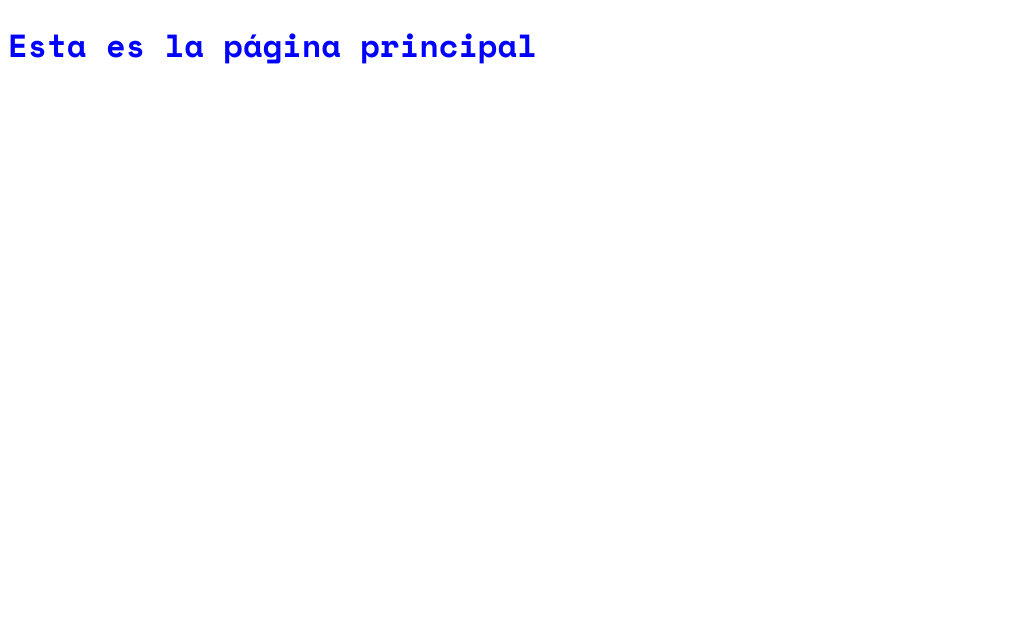
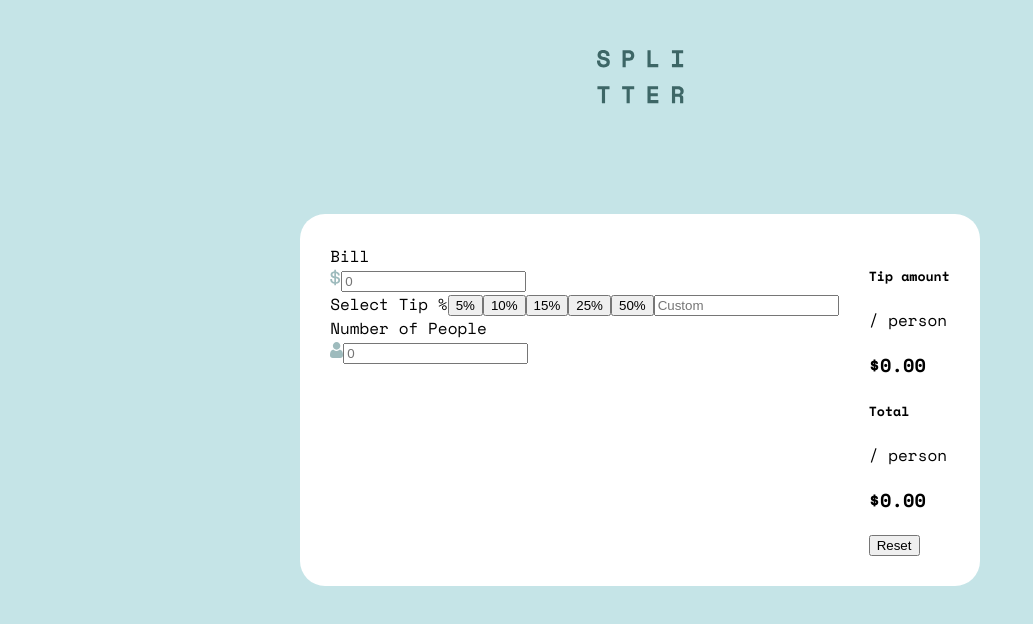
Before and after one commit to Ulise22/tip-calculator, a React (Vite) app: page / in a window 1280 px wide. Shown: the top 624 px of the page, without its empty margins (0-1033 px from the left). Built offline with nearby package versions, Linux system fonts and the light colour scheme.

Commit message:
started to work with the styles

```diff
--- a/src/App.tsx
+++ b/src/App.tsx
@@ -1,10 +1,64 @@
 import React from 'react'
 import './stylesheets/styles.css'
+import logo from './assets/logo.svg'
+import dollar from './assets/icon-dollar.svg'
+import person from './assets/icon-person.svg'
 
 export default function App () {
     return(
-        <main>
-            <h1>Esta es la página principal</h1>
+        <main className='container'>
+            <img className='logo' src={logo} alt='Splitter' />
+
+            <div className='calc'>
+                <section>
+                    <form>
+                        <article>
+                            <label>Bill</label>
+                            <div>
+                                <img src={dollar} alt='dollar $' />
+                                <input type='number' placeholder='0' />
+                            </div>
+                        </article>
+
+                        <article>
+                            <label>Select Tip %</label>
+                            <button>5%</button>
+                            <button>10%</button>
+                            <button>15%</button>
+                            <button>25%</button>
+                            <button>50%</button>
+                            <input type='number' placeholder='Custom' />
+                        </article>
+
+                        <article>
+                            <label>Number of People</label>
+                            <div>
+                                <img src={person} alt='person icon' />
+                                <input type='number' placeholder='0' />
+                            </div>
+                        </article>
+                    </form>
+                </section>
+                <section>
+                    <div>
+                        <article>
+                            <div>
+                                <h5>Tip amount</h5>
+                                <p>/ person</p>
+                            </div>
+                            <h1>$0.00</h1>
+                        </article>
+                        <article>
+                            <div>
+                                <h5>Total</h5>
+                                <p>/ person</p>
+                            </div>
+                            <h1>$0.00</h1>
+                        </article>
+                    </div>
+                    <button>Reset</button>
+                </section>
+            </div>
         </main>
     )
 }
--- a/src/sass/styles.scss
+++ b/src/sass/styles.scss
@@ -1,9 +1,29 @@
+@use 'variables';
 @import url('https://fonts.googleapis.com/css2?family=Space+Mono:wght@400;700&display=swap');
 
 body {
     font-family: 'Space Mono', monospace;
+    padding: 0;
+    margin: 0;
 }
 
-h1 {
-    color: blue;
+.logo {
+    position: absolute;
+    top: 50px;
 }
+
+.container {
+    background-color: variables.$ligthGrayishCyan;
+    height: 100vh;
+    display: flex;
+    justify-content: center;
+    align-items: center;
+}
+
+.calc {
+    background-color: variables.$white;
+    padding: 30px;
+    border-radius: 25px;
+    display: flex;
+    gap: 30px;
+}
--- a/src/stylesheets/styles.css
+++ b/src/stylesheets/styles.css
@@ -1,10 +1,29 @@
 @import url("https://fonts.googleapis.com/css2?family=Space+Mono:wght@400;700&display=swap");
 body {
   font-family: "Space Mono", monospace;
+  padding: 0;
+  margin: 0;
 }
 
-h1 {
-  color: blue;
+.logo {
+  position: absolute;
+  top: 50px;
+}
+
+.container {
+  background-color: hsl(185, 41%, 84%);
+  height: 100vh;
+  display: flex;
+  justify-content: center;
+  align-items: center;
+}
+
+.calc {
+  background-color: hsl(0, 0%, 100%);
+  padding: 30px;
+  border-radius: 25px;
+  display: flex;
+  gap: 30px;
 }
 
 /*# sourceMappingURL=styles.css.map */
```
Also changed, not shown: 1 other file (tests, documents, lock files or other folders).
